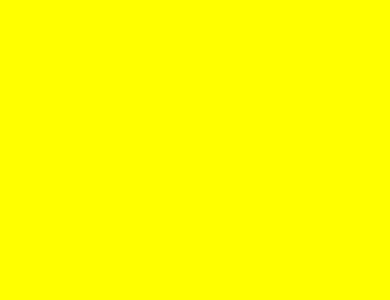
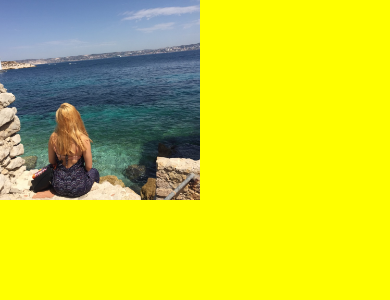
Before and after one commit to dhl141195/RNAnimation, a React Native app: screen / in a window 390 px wide. Shown: the top 300 px of the page. Built offline with nearby package versions, Linux system fonts and the light colour scheme.

Commit message:
simple gesture responder

```diff
--- a/src/ResponseView.js
+++ b/src/ResponseView.js
@@ -5,7 +5,9 @@ import { View, Animated, Easing, Text } from 'react-native';
 export default class SlideView extends Component {
     state = {
         x: null,
-        y: null
+        y: null,
+        marginLeft: new Animated.Value(0),
+        marginTop: new Animated.Value(0)
     }
 
     onPress = (event) => {
@@ -16,17 +18,27 @@ export default class SlideView extends Component {
             x: locationX,
             y: locationY
         })
+
     }
 
     onMove = (event) => {
+        const { locationX, locationY } = event.nativeEvent;
+        const { x, y } = this.state;
 
+        const marginLeft = locationX - x;
+        const marginTop = locationY - y;
+
+        this.setState({
+            marginLeft,
+            marginTop
+        })
     }
 
     onRelease = (event) => {
-
     }
 
     render() {
+        const { marginLeft, marginTop } = this.state;
 
         return (
             <View
@@ -40,6 +52,15 @@ export default class SlideView extends Component {
                     backgroundColor: 'yellow'
                 }}
             >
+                <Animated.Image
+                    style={{
+                        height: 200,
+                        width: 200,
+                        marginLeft,
+                        marginTop
+                    }}
+                    source={require('./media/test.jpg')}
+                />
             </View>
         );
     }
```
Also changed, not shown: src/media/test.jpg (added).
